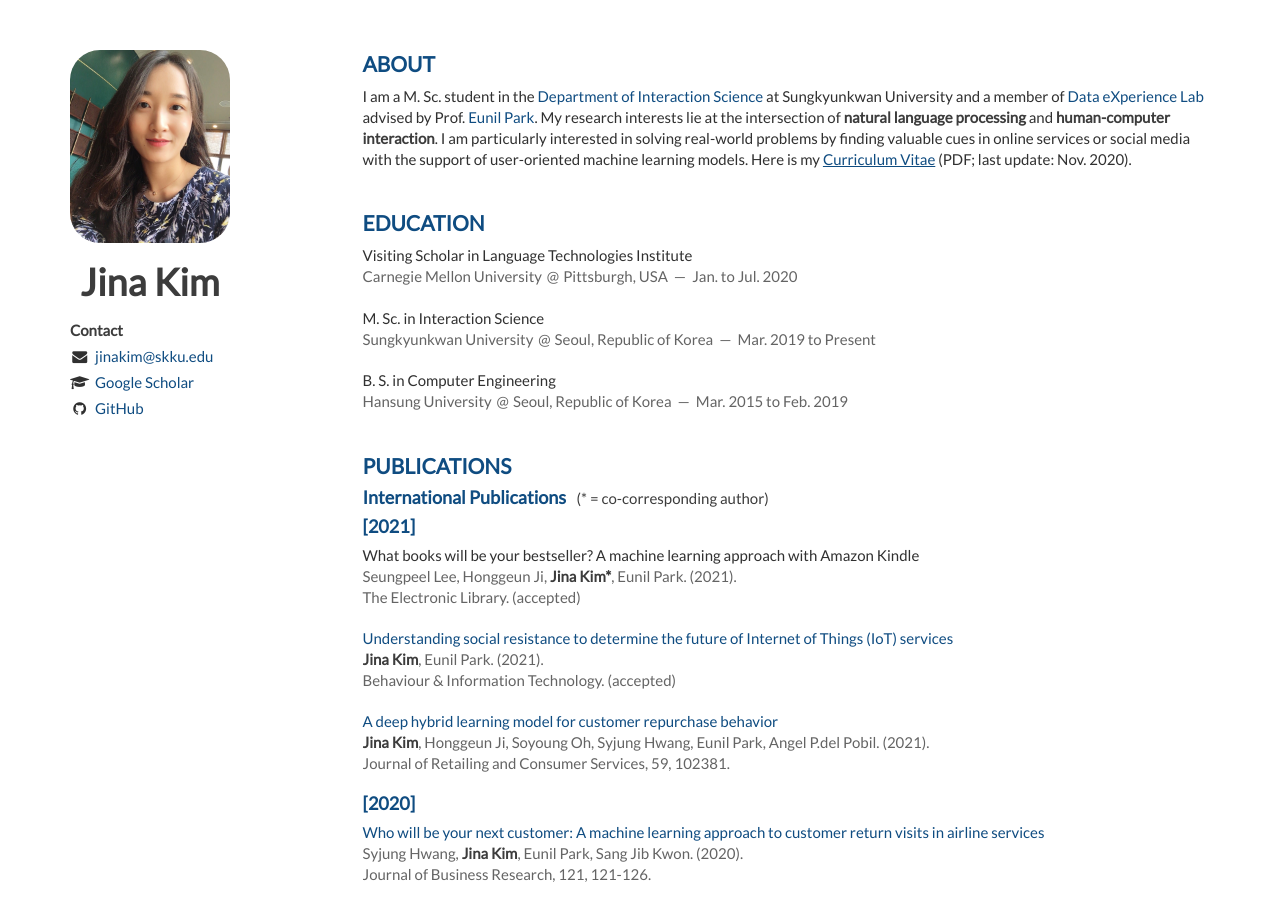
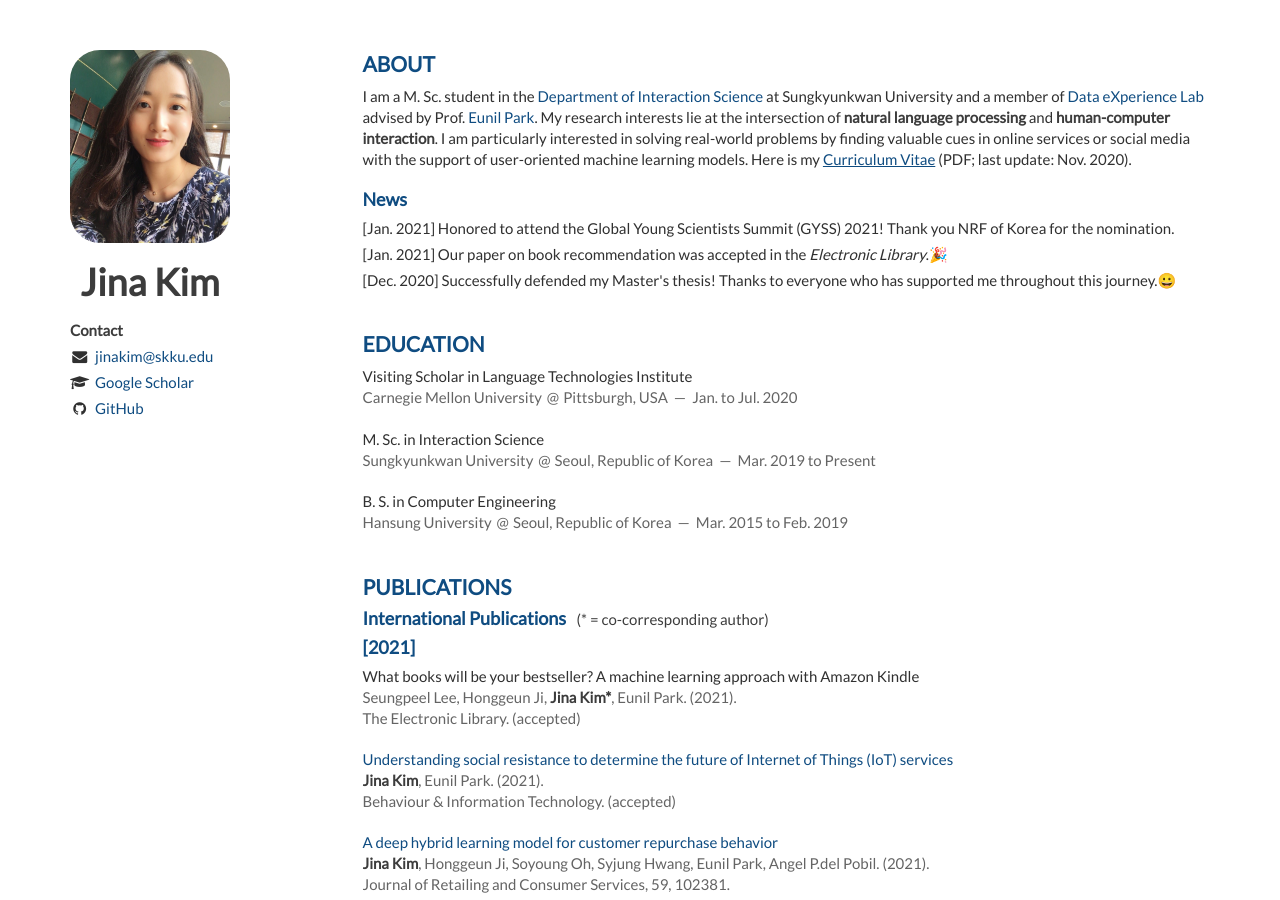
Before and after one commit to Jina-Kim/Jina-Kim.github.io, a Jekyll site: the page built from index.html, in a window 1280 px wide and 900 px high. Built offline with Jekyll 4.4.1, drawn with Linux system fonts in a browser that asks for light colours; nearby versions of some CDN libraries; the list of posts is cut into pages by our own code.

Commit message:
Update about.html

```diff
--- a/_includes/about.html
+++ b/_includes/about.html
@@ -7,4 +7,13 @@
           Here is my <a href='/Jina_Kim_CV.pdf' style="text-decoration: underline">Curriculum Vitae</a> (PDF; last update: Nov. 2020).
         </p>
     </article>
+
+    <article>
+        <h2>News</h2>
+        <ul class="list-unstyled">
+            <li>[Jan. 2021] Honored to attend the Global Young Scientists Summit (GYSS) 2021! Thank you NRF of Korea for the nomination.</li>
+            <li>[Jan. 2021] Our paper on book recommendation was accepted in the <i>Electronic Library</i>.🎉</li>
+            <li>[Dec. 2020] Successfully defended my Master's thesis! Thanks to everyone who has supported me throughout this journey.😀</li>
+        </ul>
+    </article>
 </div>
```
